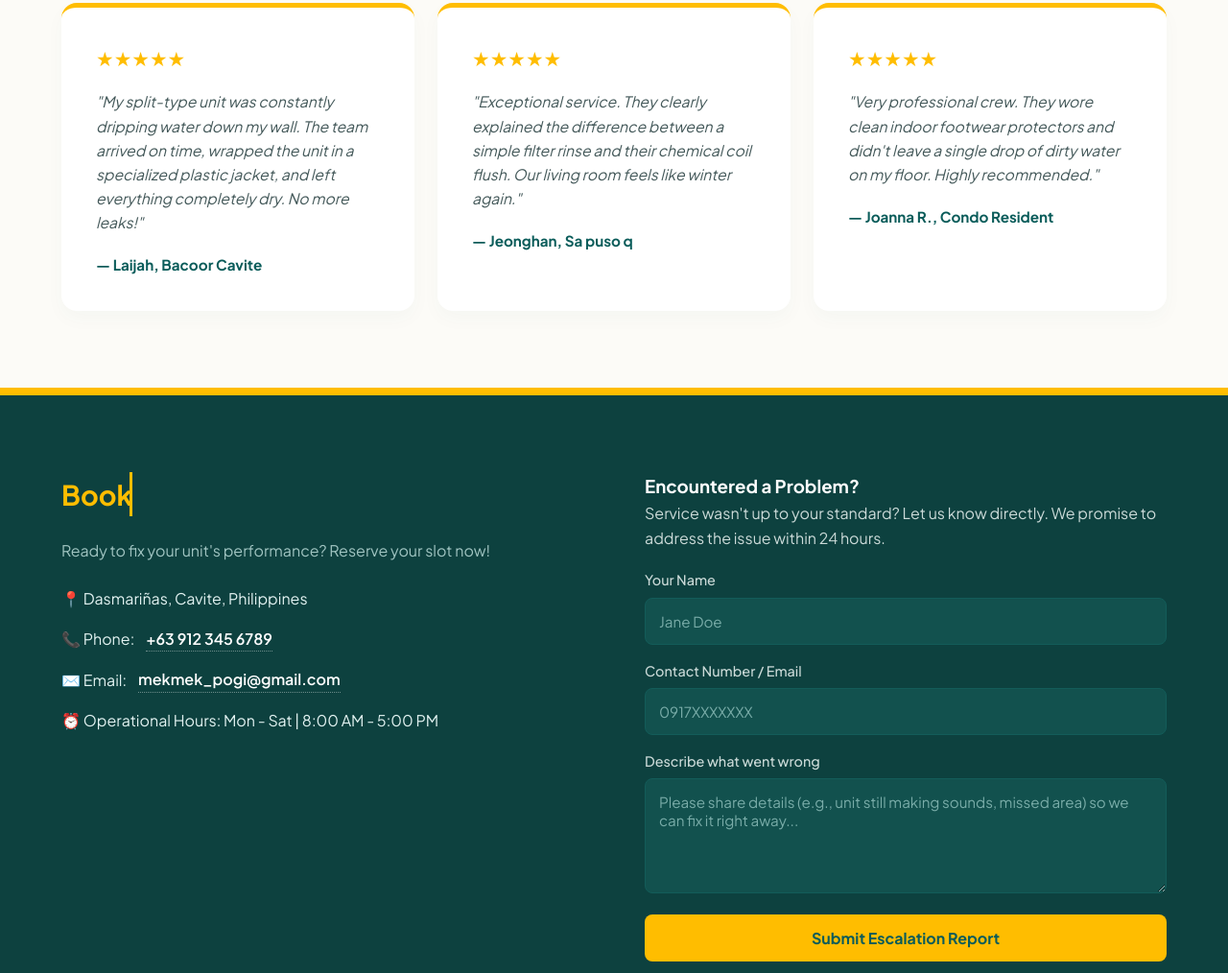
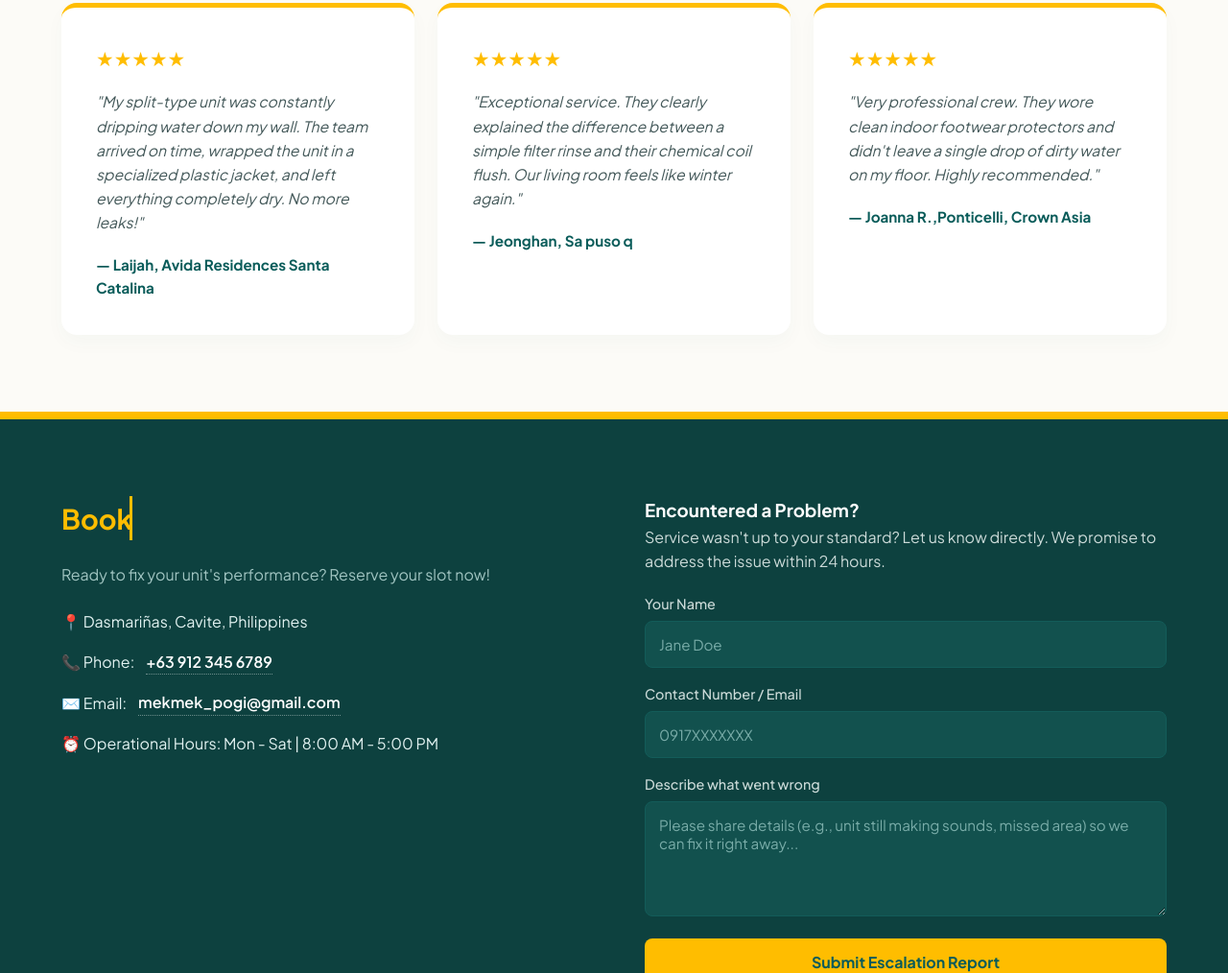
Before and after one commit to anckabigting/Koolest, a plain HTML site: page index.html in a window 1280 px wide. Shown: the part 2896-3910 px from the top of the page at 96% size. Drawn offline with Linux system fonts and the light colour scheme.

Commit message:
Revise village names in testimonials section
Updated client names in testimonials for accuracy.

```diff
--- a/index.html
+++ b/index.html
@@ -153,7 +153,7 @@
                 <div class="testimonial-card">
                     <div class="stars">★★★★★</div>
                     <p>"My split-type unit was constantly dripping water down my wall. The team arrived on time, wrapped the unit in a specialized plastic jacket, and left everything completely dry. No more leaks!"</p>
-                    <div class="client-name">— Laijah, Bacoor Cavite</div>
+                    <div class="client-name">— Laijah, Avida Residences Santa Catalina</div>
                 </div>
                 <div class="testimonial-card">
                     <div class="stars">★★★★★</div>
@@ -163,7 +163,7 @@
                 <div class="testimonial-card">
                     <div class="stars">★★★★★</div>
                     <p>"Very professional crew. They wore clean indoor footwear protectors and didn't leave a single drop of dirty water on my floor. Highly recommended."</p>
-                    <div class="client-name">— Joanna R., Condo Resident</div>
+                    <div class="client-name">— Joanna R.,Ponticelli, Crown Asia</div>
                 </div>
             </div>
         </div>
```
